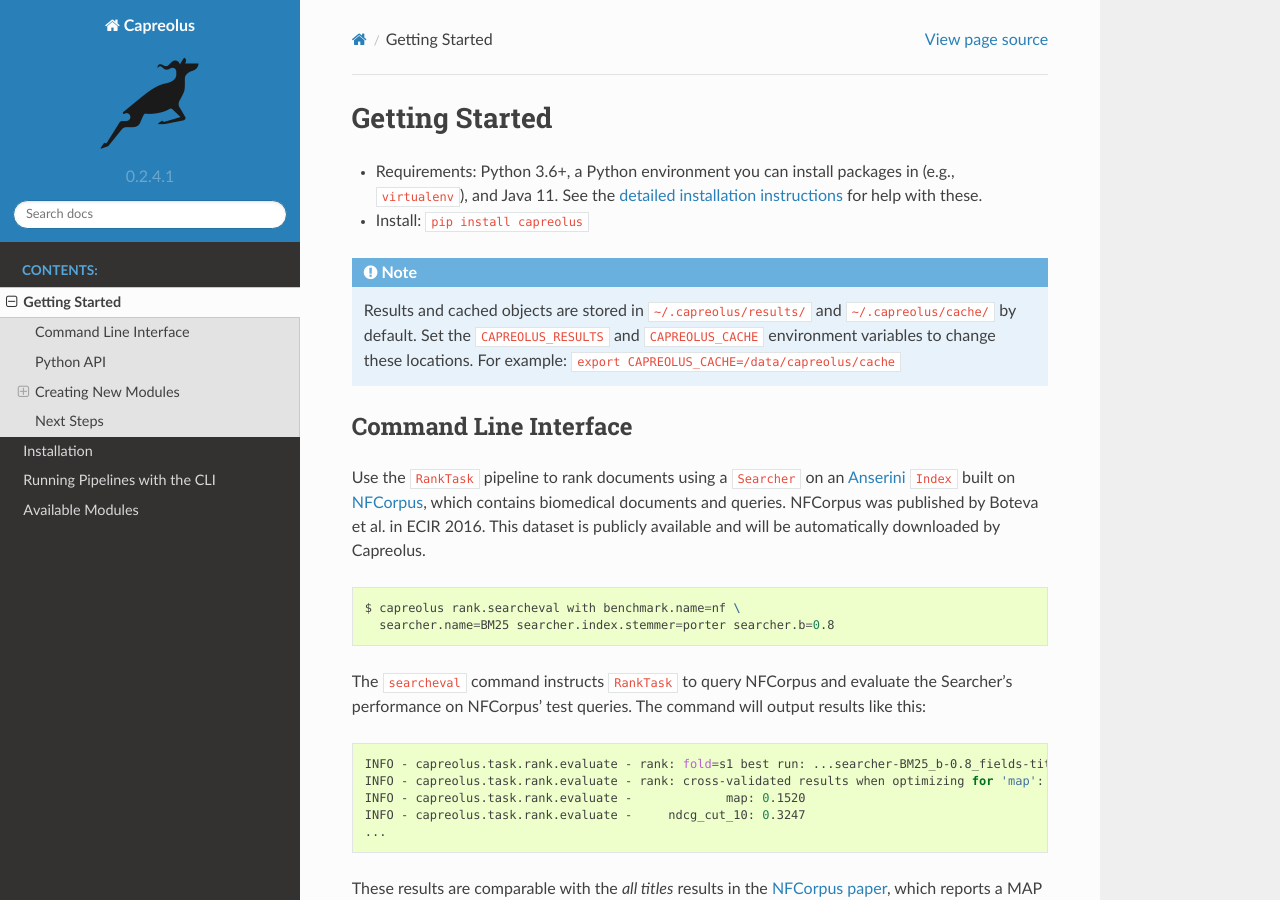
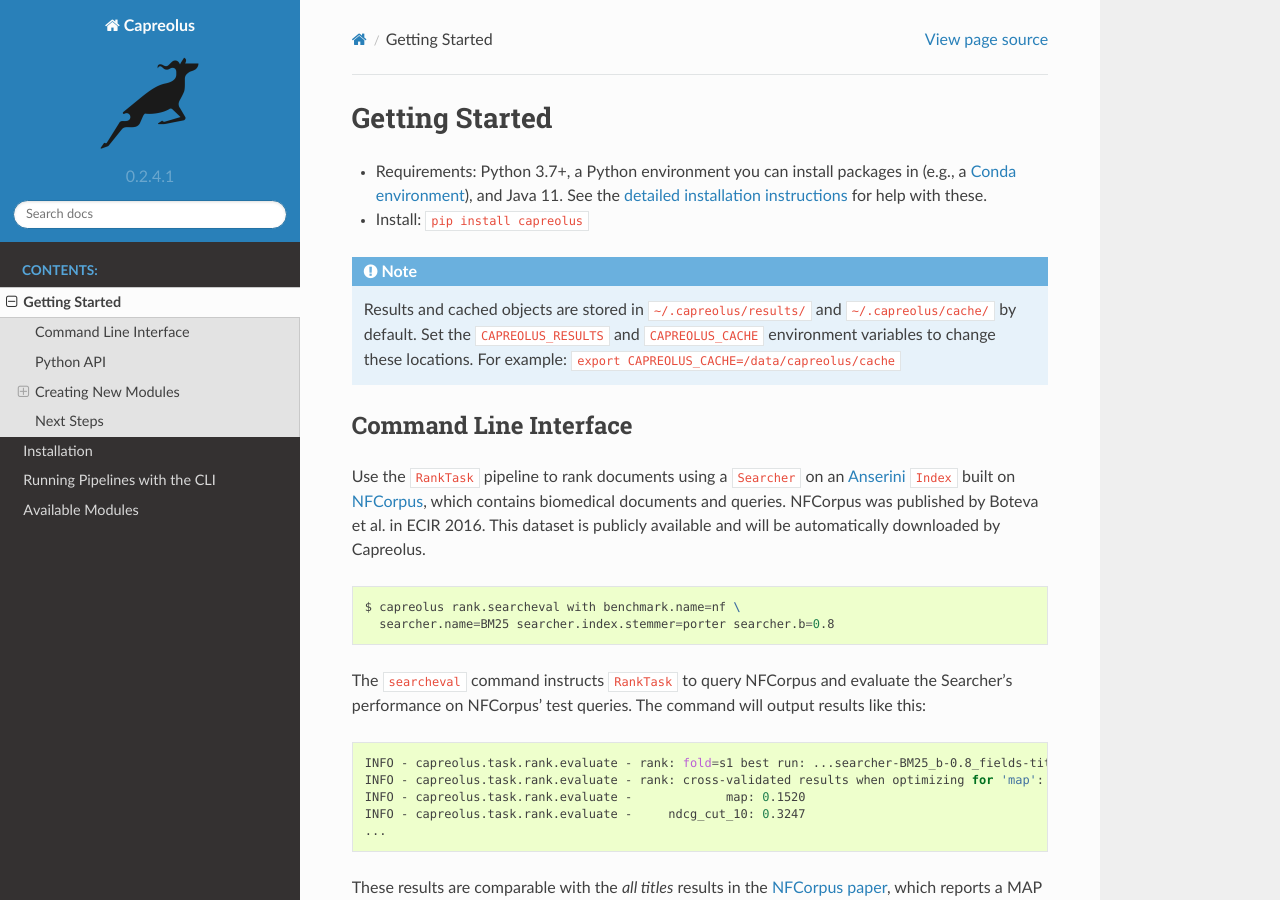
Before and after one commit to capreolus-ir/capreolus, a Sphinx documentation site: the page built from docs/quick.md, in a window 1280 px wide and 900 px high. Built offline with Sphinx 7.4.7 and the Read the Docs theme 2.0.0, drawn with Linux system fonts in a browser that asks for light colours.

Commit message:
link to Conda guide

````diff
--- a/docs/quick.md
+++ b/docs/quick.md
@@ -1,6 +1,6 @@
 # Getting Started
 
-- Requirements: Python 3.6+, a Python environment you can install packages in (e.g., `virtualenv`), and Java 11. See the [detailed installation instructions](installation) for help with these.
+- Requirements: Python 3.7+, a Python environment you can install packages in (e.g., a [Conda environment](https://gist.github.com/andrewyates/970c570411c4a36785f6c0e9362eb1eb)), and Java 11. See the [detailed installation instructions](installation) for help with these.
 - Install: `pip install capreolus`
 
 ```eval_rst
````
